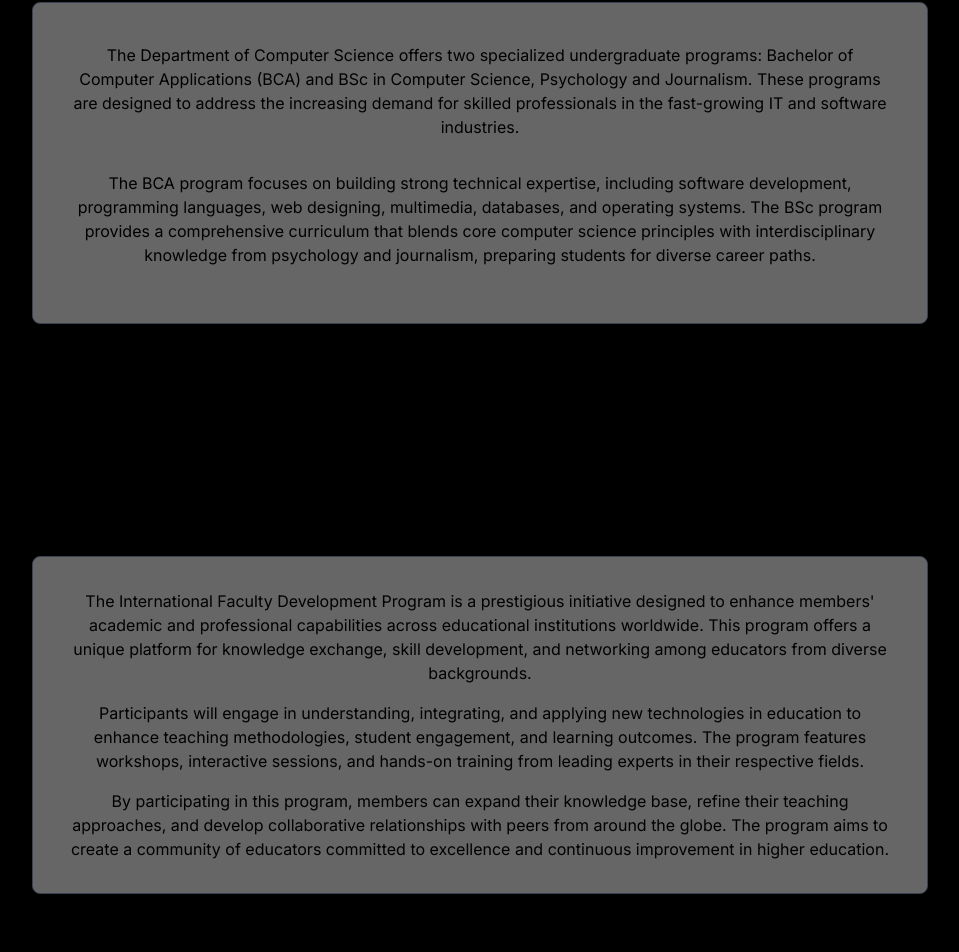
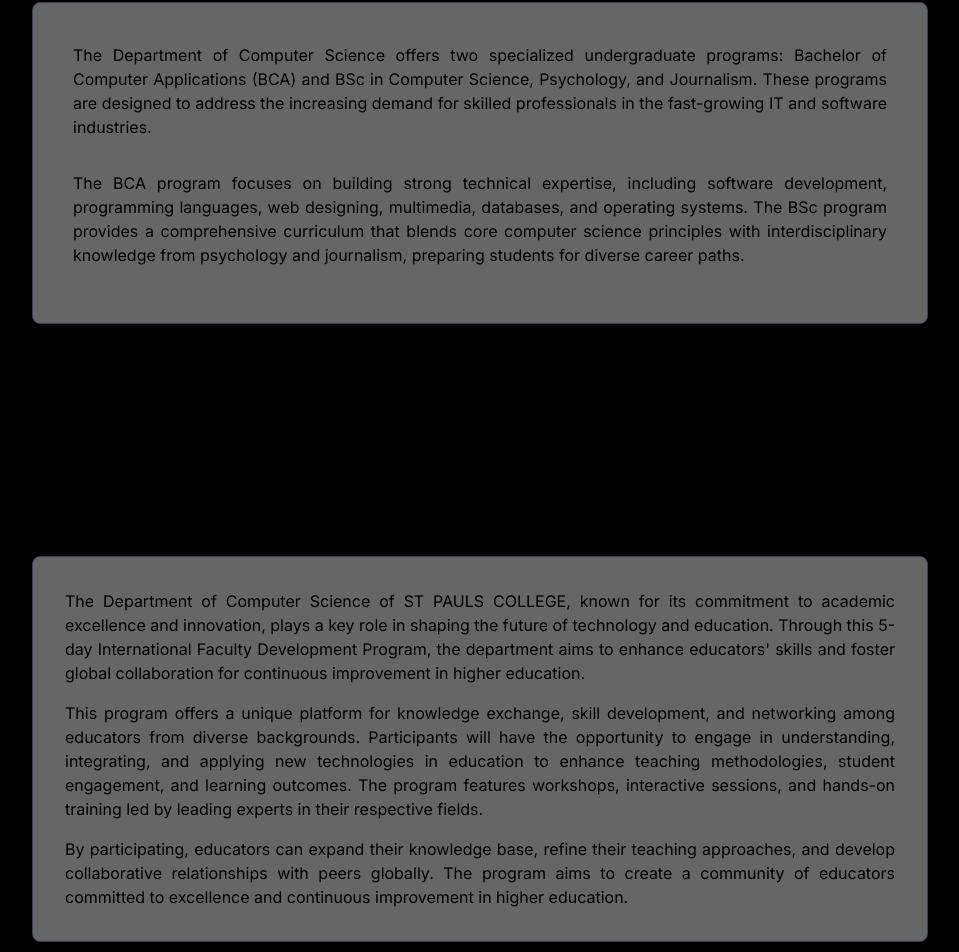
Before and after one commit to JEETANDAR/FDP-25, a React (Vite) app: page / in a window 1280 px wide. Shown: the part 1232-2184 px from the top of the page, without its empty margins (160-1119 px from the left). Built offline with nearby package versions, Linux system fonts and the light colour scheme.

Commit message:
change of tet in fdp and jutified all the tet

```diff
--- a/src/components/AboutCollege.tsx
+++ b/src/components/AboutCollege.tsx
@@ -32,12 +32,13 @@ export default function AboutCollege() {
 
             {/* Text on the right side */}
             <div className="w-full md:w-2/3">
-              {paragraphs.map((paragraph, index) => (
-                <p className="text-black mb-4 text-center" key={`paragraph-${index}`}>
-                  {paragraph}
-                </p>
-              ))}
-            </div>
+  {paragraphs.map((paragraph, index) => (
+    <p className="text-black mb-4 text-justify" key={`paragraph-${index}`}>
+      {paragraph}
+    </p>
+  ))}
+</div>
+
           </div>
         </motion.div>
       </div>
--- a/src/components/AboutDepartment.tsx
+++ b/src/components/AboutDepartment.tsx
@@ -16,20 +16,15 @@ export default function AboutDepartment() {
           </h2>
 
           <div className="glass-card p-8 bg-white/40 rounded-lg shadow-lg border border-gray-700">
-            <p className="text-black mb-4 p-2 rounded text-center">
-              The Department of Computer Science offers two specialized undergraduate programs: Bachelor
-              of Computer Applications (BCA) and BSc in Computer Science, Psychology and Journalism.
-              These programs are designed to address the increasing demand for skilled professionals in the
-              fast-growing IT and software industries.
-            </p>
-            <p className="text-black mb-4 p-2 rounded text-center">
-              The BCA program focuses on building strong technical expertise, including software
-              development, programming languages, web designing, multimedia, databases, and operating
-              systems. The BSc program provides a comprehensive curriculum that blends core computer
-              science principles with interdisciplinary knowledge from psychology and journalism, preparing
-              students for diverse career paths.
-            </p>
-          </div>
+  <p className="text-black mb-4 p-2 rounded text-justify">
+    The Department of Computer Science offers two specialized undergraduate programs: Bachelor of Computer Applications (BCA) and BSc in Computer Science, Psychology, and Journalism. These programs are designed to address the increasing demand for skilled professionals in the fast-growing IT and software industries.
+  </p>
+
+  <p className="text-black mb-4 p-2 rounded text-justify">
+    The BCA program focuses on building strong technical expertise, including software development, programming languages, web designing, multimedia, databases, and operating systems. The BSc program provides a comprehensive curriculum that blends core computer science principles with interdisciplinary knowledge from psychology and journalism, preparing students for diverse career paths.
+  </p>
+</div>
+
         </motion.div>
       </div>
     </section>
--- a/src/components/AboutProgram.tsx
+++ b/src/components/AboutProgram.tsx
@@ -14,18 +14,20 @@ export default function AboutProgram() {
             About Faculty Development Program
           </h2>
           <div className="glass-card p-8 bg-white/40 rounded-lg shadow-lg border border-gray-700">
+  <p className="text-black mb-4 text-justify">
+    The Department of Computer Science of ST PAULS COLLEGE, known for its commitment to academic excellence and innovation, plays a key role in shaping the future of technology and education.
+    Through this 5-day International Faculty Development Program, the department aims to enhance educators' skills and foster global collaboration for continuous improvement in higher education.
+  </p>
 
-            <p className="text-black mb-4 text-center">
-              The International Faculty Development Program is a prestigious initiative designed to enhance members' academic and professional capabilities across educational institutions worldwide. This program offers a unique platform for knowledge exchange, skill development, and networking among educators from diverse backgrounds.
-            </p>
-            <p className="text-black mb-4 text-center">
-              Participants will engage in understanding, integrating, and applying new technologies in education to enhance teaching methodologies, student engagement, and learning outcomes. The program features workshops, interactive sessions, and hands-on training from leading experts in their respective fields.
-            </p>
-            <p className="text-black text-center">
-              By participating in this program, members can expand their knowledge base, refine their teaching approaches, and develop collaborative relationships with peers from around the globe. The program aims to create a community of educators committed to excellence and continuous improvement in higher education.
-            </p>
+  <p className="text-black mb-4 text-justify">
+    This program offers a unique platform for knowledge exchange, skill development, and networking among educators from diverse backgrounds. Participants will have the opportunity to engage in understanding, integrating, and applying new technologies in education to enhance teaching methodologies, student engagement, and learning outcomes. The program features workshops, interactive sessions, and hands-on training led by leading experts in their respective fields.
+  </p>
 
-          </div>
+  <p className="text-black text-justify">
+    By participating, educators can expand their knowledge base, refine their teaching approaches, and develop collaborative relationships with peers globally. The program aims to create a community of educators committed to excellence and continuous improvement in higher education.
+  </p>
+</div>
+
         </motion.div>
       </div>
     </section>
```
